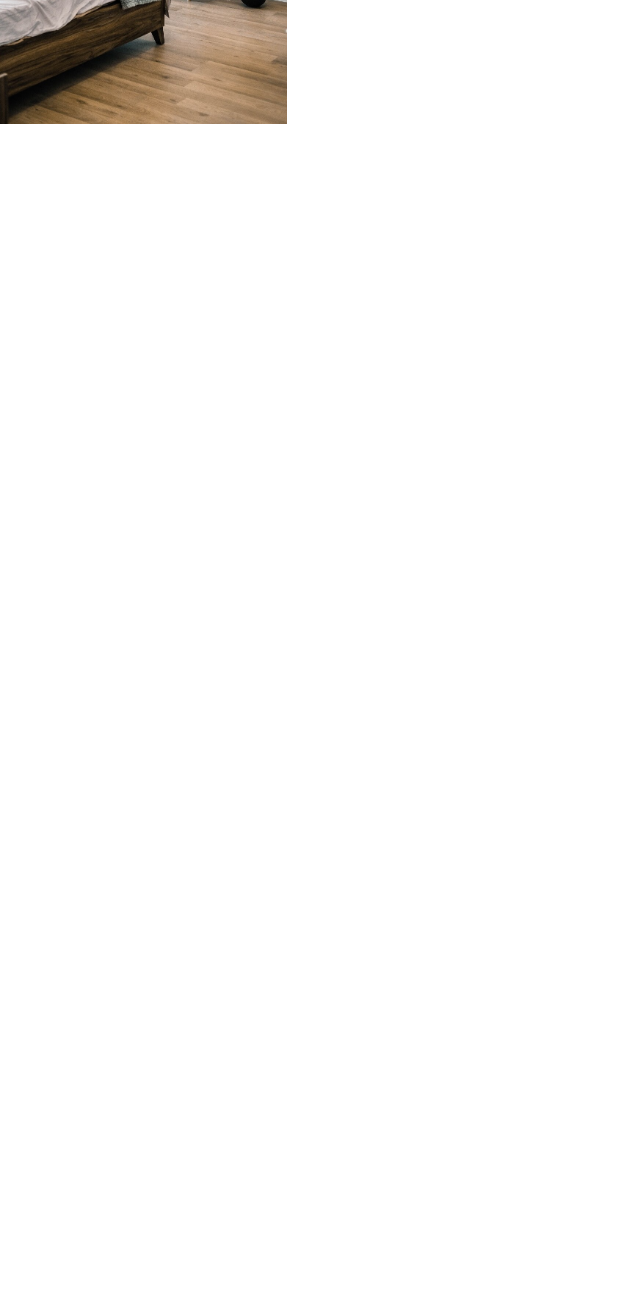
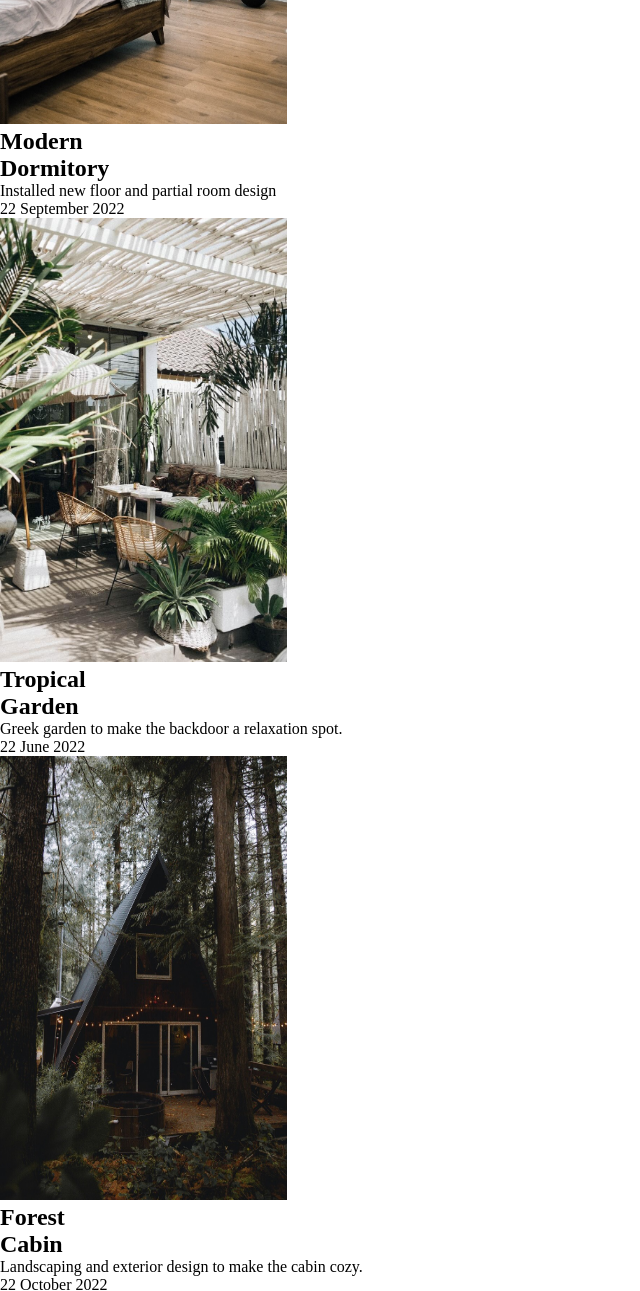
Before and after one commit to MariusTanase/CardEffect__S2Design-gig, a plain HTML site: page index.html in a window 1280 px wide. Shown: the part 320-1611 px from the top of the page, without its empty margins (0-640 px from the left). Before the commit the page ends 800 px from the top, so only its background shows below. Drawn offline with Linux system fonts and the light colour scheme.

Commit message:
Adding the hardcoded cards

```diff
--- a/index.html
+++ b/index.html
@@ -1,21 +1,69 @@
 <!DOCTYPE html>
 <html lang="en">
+
 <head>
     <meta charset="UTF-8">
-    <meta http-equiv="X-UA-Compatible" content="IE=edge">
-    <meta name="viewport" content="width=device-width, initial-scale=1.0">
+    <meta http-equiv="X-UA-Compatible"
+        content="IE=edge">
+    <meta name="viewport"
+        content="width=device-width, initial-scale=1.0">
     <title>Document</title>
-    <link rel="stylesheet" href="./style/main.css">
+    <link rel="stylesheet"
+        href="./style/main.css">
 </head>
+
 <body>
     <section id="cards">
         <section class="card card-1">
-            <img class="card__image"src="./assets/Image 1.jpg" alt="Card 1 Image">
+            <img class="card__image"
+                src="./assets/Image 1.jpg"
+                alt="Card 1 Image">
+            <section class="card__text-box">
+                <div class="card__title">
+                    <h2>Modern <br>Dormitory</h2>
+                </div>
+                <div class="card__description">Installed new floor and partial room design</div>
+                <div class="card__date">22 September 2022</div>
+            </section>
+        </section>
 
+        <section class="card card-2">
+            <img class="card__image"
+                src="./assets/Image 2.jpg"
+                alt="Card 2 Image">
+            <section class="card__text-box">
+                <div class="card__title">
+                    <h2>Tropical <br>Garden</h2>
+                </div>
+                <div class="card__description">Greek garden to make the backdoor a relaxation spot.</div>
+                <div class="card__date">22 June 2022</div>
+            </section>
         </section>
-        <section class="card card-2"></section>
-        <section class="card card-3"></section>
-        <section class="card card-4"></section>
+        <section class="card card-3">
+            <img class="card__image"
+                src="./assets/Image 3.jpg"
+                alt="Card 3 Image">
+            <section class="card__text-box">
+                <div class="card__title">
+                    <h2>Forest <br>Cabin</h2>
+                </div>
+                <div class="card__description">Landscaping and exterior design to make the cabin cozy.</div>
+                <div class="card__date">22 October 2022</div>
+            </section>
+        </section>
+        <section class="card card-4">
+            <img class="card__image"
+                src="./assets/Image 4.jpg"
+                alt="Card 4 Image">
+            <section class="card__text-box">
+                <div class="card__title">
+                    <h2>Vintage <br>Corner</h2>
+                </div>
+                <div class="card__description">Vintage style per customer requested for a book reading and tea.</div>
+                <div class="card__date">22 August 2021</div>
+            </section>
+        </section>
     </section>
 </body>
+
 </html>
```
